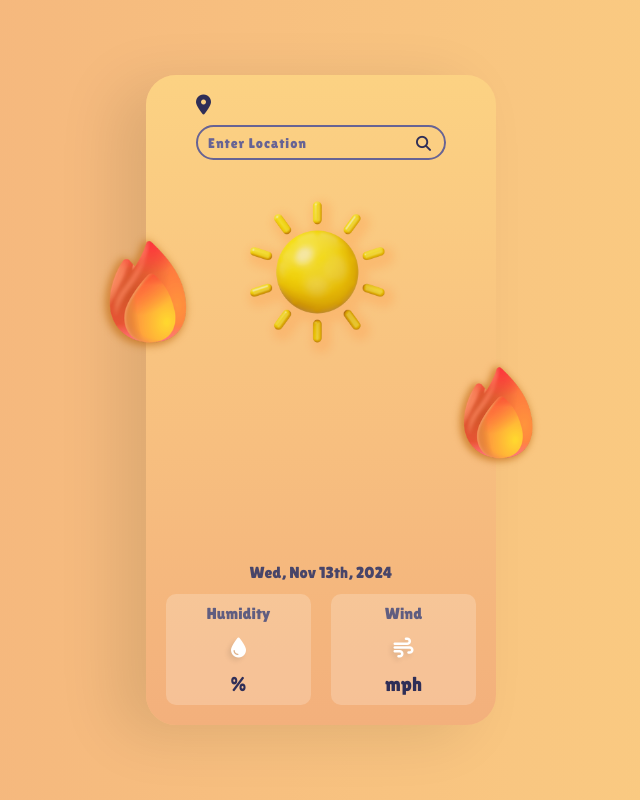
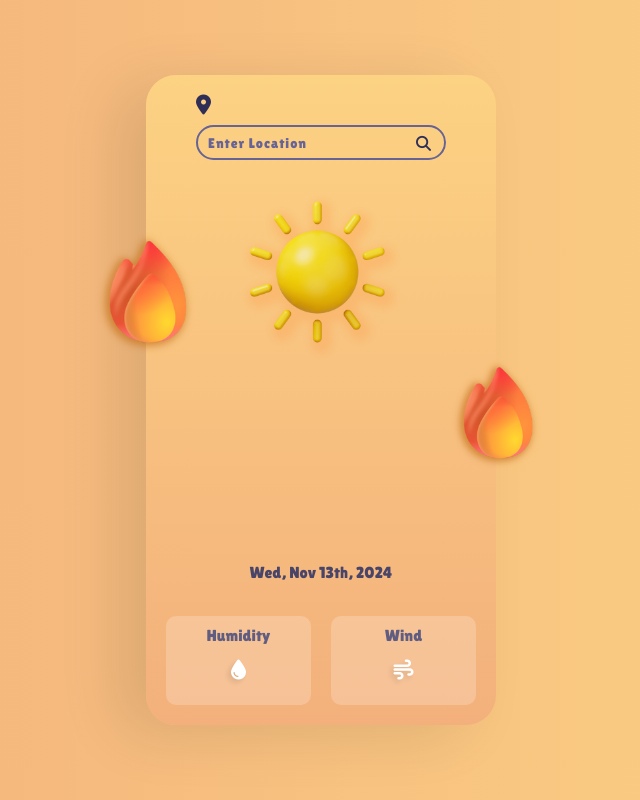
Before and after one commit to Universe-Man/Weather-App, a React (Vite) app: page / in a window 1280 px wide. Shown: the whole page, without its empty margins (319-959 px from the left). Built offline with nearby package versions, Linux system fonts and the light colour scheme; no server answers.

Commit message:
added dynamic temp and distance systems (imperial and metric)

```diff
--- a/src/components/WeatherApp.jsx
+++ b/src/components/WeatherApp.jsx
@@ -47,7 +47,7 @@ const WeatherApp = () => {
         <div className="weather">
           <img src={sunny} alt="sunny" />
           <div className="weather-type">{data.weather ? data.weather[0].main : null}</div>
-          <div className="temp">{data.main ? `${Math.floor(data.main.temp)}°${units === "imperial" && "F"}${units === "metric" && "C"}` : null}</div>
+          <div className="temp">{data.main ? (`${Math.floor(data.main.temp)}°`) : null}{data.main ? (units === "imperial" ? ("F") : ("C")) : null}</div>
         </div>
         <div className="weather-date">
           <p>Wed, Nov 13th, 2024</p>
@@ -56,12 +56,12 @@ const WeatherApp = () => {
           <div className="humidity">
             <div className="data-name">Humidity</div>
             <i className="fa-solid fa-droplet" />
-            <div className="data">{data.main ? data.main.humidity : null}%</div>
+            <div className="data">{data.main ? `${data.main.humidity}%` : null}</div>
           </div>
           <div className="wind">
             <div className="data-name">Wind</div>
             <i className="fa-solid fa-wind" />
-            <div className="data">{data.wind ? data.wind.speed : null} {units === "imperial" && "mph"}{units === "metric" && "km/h"}</div>
+            <div className="data">{data.wind ? data.wind.speed : null} {data.main ? (units === "imperial" ? ("mph") : ("km/h")) : null}</div>
           </div>
 
         </div>
```
